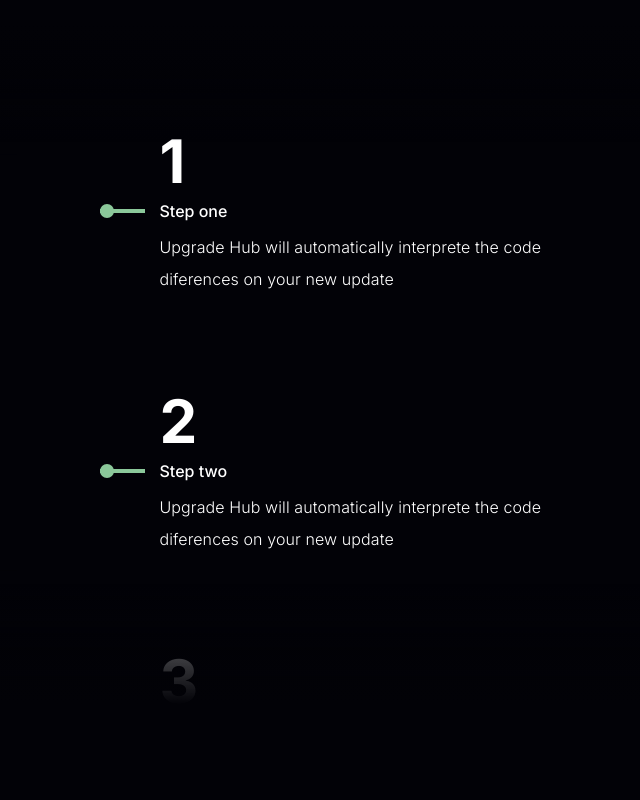
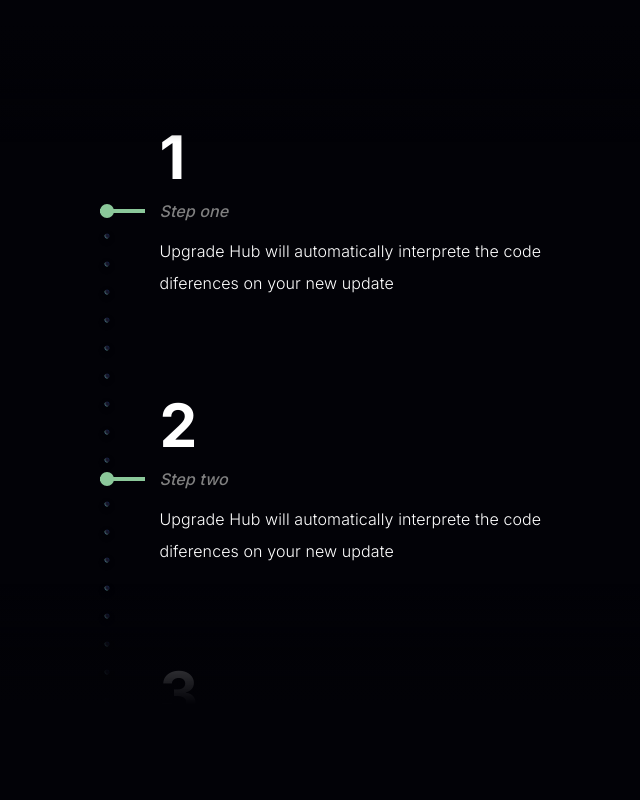
Before and after one commit to ivanJoly/pakt, a Next.js app: page / in a window 1280 px wide. Shown: the part 2360-3160 px from the top of the page, without its empty margins (549-1189 px from the left). Built offline with nearby package versions, Linux system fonts and the light colour scheme.

Commit message:
fix: lottie animation

```diff
--- a/sections/how.js
+++ b/sections/how.js
@@ -68,11 +68,13 @@
         <Box
             position={{ base: 'relative', sm: 'absolute' }}
             pointerEvents={'none'}
+            width={'full'}
+            height={'inherit'}
             maxW={'500px'}
             backgroundColor={'main.background'}
-            left={{ base: 0, sm: '4%' }}
+            left={{ base: 0, sm: '50%' }}
             top={{ base: 0, sm: '50%' }}
-            transform={{ base: '', sm: 'translateY(-50%)' }}
+            transform={{ base: '', sm: 'translate(-50%, -50%)' }}
             ref={lottieRef}
         ></Box>
     );
@@ -80,24 +82,42 @@
 
 const Item = ({ number, subtitle, description }) => {
     const isFirst = number == 1;
+    const isLast = number == ITEMS.length;
 
     return (
-        <Flex width={'full'} marginTop={{ base: 0, sm: isFirst ? 20 : 0 }} marginLeft={{ base: isFirst ? 8 : 0, sm: 0 }} minW={{ base: '250px', sm: 'unset' }}>
-            <Box flex={'0'} marginRight={'10px'} minW={{ base: 'unset', sm: '50px' }}>
-                <Box position={'relative'} display={{ base: 'none', sm: 'block' }} width={' 14px'} height={' 14px'} background={'#8bc89a'} borderRadius={'50%'} marginTop={' 6px'}>
+        <Flex width={'full'} marginTop={{ base: 0, md: isFirst ? 20 : 0 }} marginLeft={{ base: isFirst ? 8 : 0, md: 0 }} minW={{ base: '250px', md: 'unset' }}>
+            <Box flex={'0'} marginRight={'10px'} minW={{ base: 'unset', md: '50px' }}>
+                <Box position={'relative'} display={{ base: 'none', md: 'block' }} width={' 14px'} height={' 14px'} background={'#8bc89a'} borderRadius={'50%'} marginTop={' 6px'}>
                     <Box position={'absolute'} width={'45px'} height={'4px'} left={0} top={'50%'} transform={'translateY(-50%)'} background={'#8bc89a'}></Box>
                 </Box>
+                {!isLast && (
+                    <Box
+                        display={{ base: 'none', md: 'block' }}
+                        width={'28px'}
+                        height={'full'}
+                        backgroundImage="url('/circle_glass.svg')"
+                        backgroundSize={'28px 28px'}
+                        backgroundRepeat={'repeat-y'}
+                        backgroundPosition={'center'}
+                        position={'relative'}
+                        left={'-50%'}
+                        transform={'translate(50%, -2px)'}
+                        marginLeft={'4px'}
+                    ></Box>
+                )}
             </Box>
             <Box flex={'2'}>
-                <Stack transform={{ base: '', sm: 'translateY(-41%)' }} marginBottom={24}>
+                <Stack transform={{ base: '', md: 'translateY(-41%)' }} marginBottom={24}>
                     <Text as={'span'} fontSize={60} fontWeight={'bold'} lineHeight={1}>
                         {number}
                     </Text>
-                    <Text as={'span'}>{subtitle}</Text>
+                    <Text as={'span'} textStyle={'base'} fontWeight={'medium'} fontStyle={'italic'} color={'grey'}>
+                        {subtitle}
+                    </Text>
                     <Text textStyle={'base'}>{description}</Text>
                 </Stack>
             </Box>
-            <Box flex={{ base: 0, sm: 1 }}></Box>
+            <Box flex={{ base: 0, md: 1 }}></Box>
         </Flex>
     );
 };
@@ -106,7 +126,7 @@
     const isMobile = useBreakpointValue(
         {
             base: true,
-            sm: false,
+            md: false,
         },
         {
             fallback: false,
@@ -159,19 +179,21 @@
                     pointerEvents={'none'}
                     zIndex={3}
                 ></Box>
-                <LottieControl scroll={scroll} />
+                <Box width={{ base: 'full', md: '50%' }} height={{ base: '250px', md: 'full' }} position={{ base: 'relative', md: 'absolute' }}>
+                    <LottieControl scroll={scroll} />
+                </Box>
                 <Flex
-                    height={{ base: 'full', sm: '650px' }}
-                    overflowX={{ base: 'scroll', sm: 'unset' }}
-                    overflowY={{ base: 'unset', sm: 'scroll' }}
+                    height={{ base: 'full', md: '650px' }}
+                    overflowX={{ base: 'scroll', md: 'unset' }}
+                    overflowY={{ base: 'unset', md: 'scroll' }}
                     onScroll={(e) => handleScroll(e, isMobile)}
                     boxSizing="content-box"
-                    py={{ base: 0, sm: 4 }}
+                    py={{ base: 0, md: 4 }}
                     marginRight={'-17px !important'}
                 >
                     <Flex flex={'0 1 50%'}></Flex>
-                    <Flex flex={'0 1 50%'} py={{ base: 4, sm: 20 }} position={'relative'}>
-                        <Stack direction={{ base: 'row', sm: 'column' }} gap={{ base: 16, sm: 0 }} scrollBehavior={'smooth'}>
+                    <Flex flex={'0 1 50%'} py={{ base: 4, md: 20 }} position={'relative'}>
+                        <Stack direction={{ base: 'row', md: 'column' }} gap={{ base: 16, md: 0 }} scrollBehavior={'smooth'}>
                             {ITEMS.map((item) => {
                                 return <Item key={item.number} number={item.number} subtitle={item.subtitle} description={item.description} />;
                             })}
```
Also changed, not shown: public/circle_glass.svg (added).
